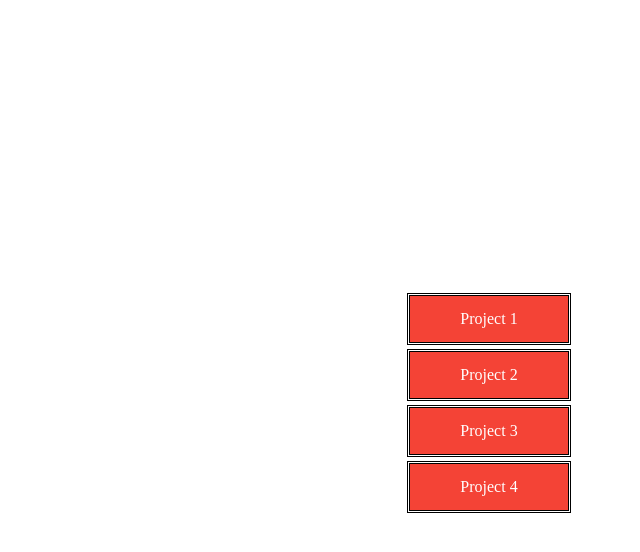
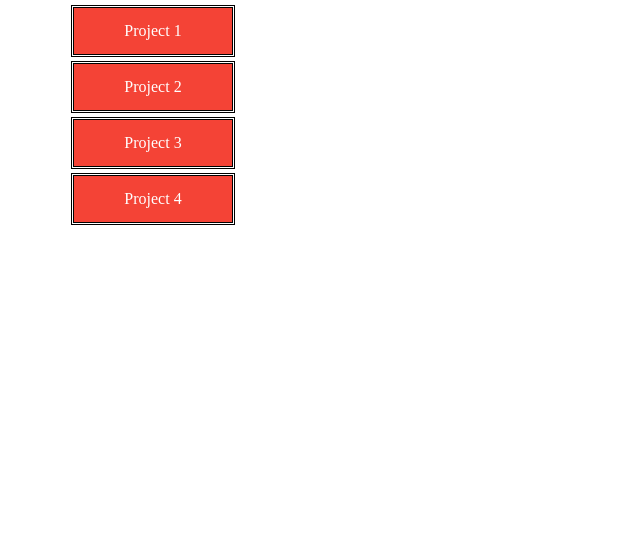
Before and after one commit to owaizsultan/htmlcss, a plain HTML site: page index.html in a window 1280 px wide. Shown: the whole page, without its empty margins (360-1000 px from the left). Drawn offline with Linux system fonts and the light colour scheme.

Commit message:
Update style.css

```diff
--- a/style.css
+++ b/style.css
@@ -26,8 +26,6 @@ a{
   display: flex;
   flex-direction: column;
   flex-wrap: wrap;
-  margin-top: 30%;
-  margin-left: 70%;
 }
 
 .project1{
```
